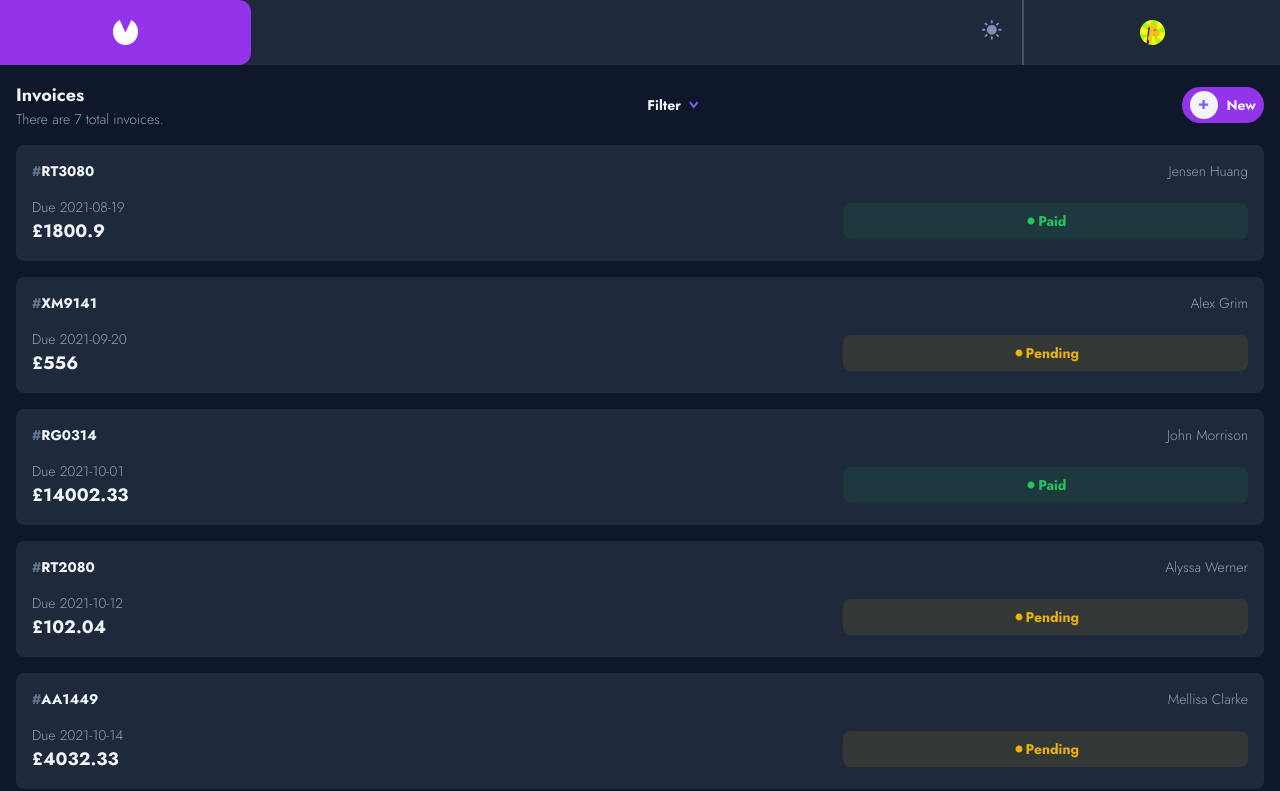
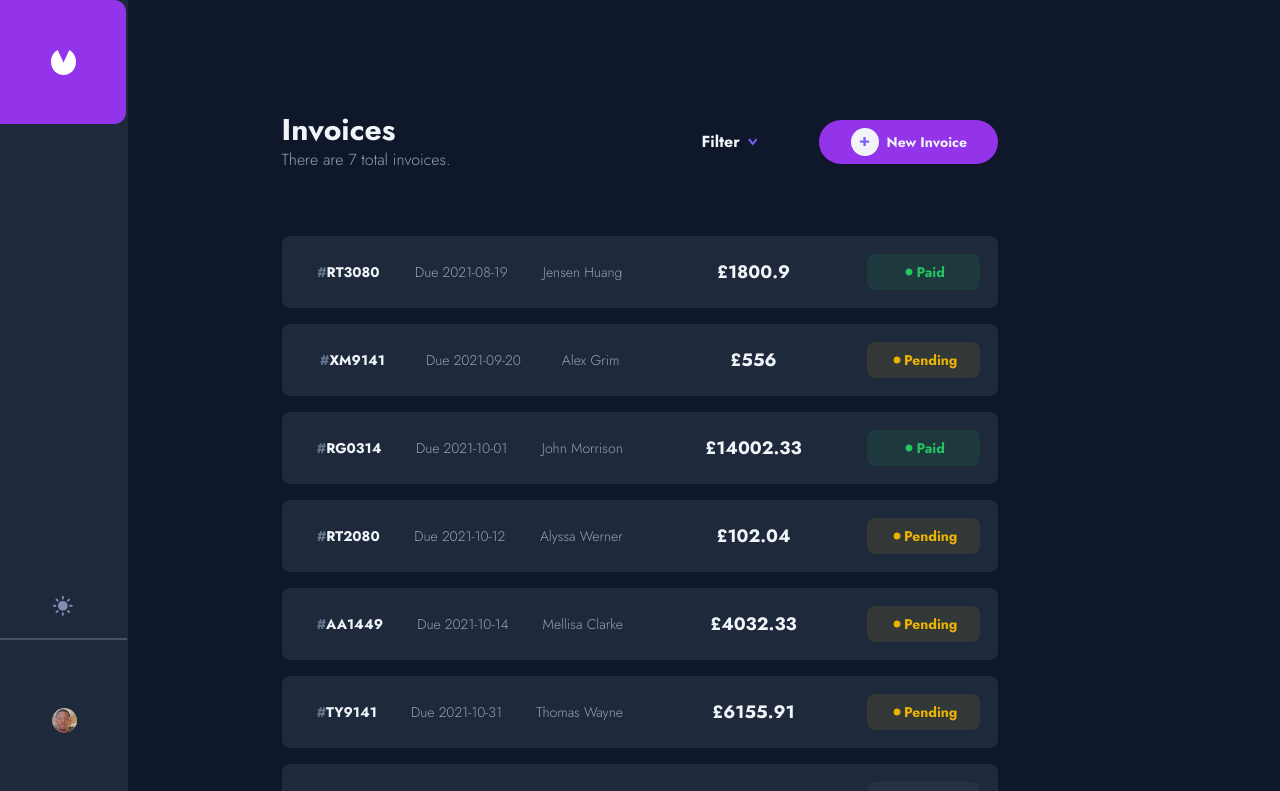
Before and after one commit to Paienobe/invoice-app, a Next.js app: page / in a window 1280 px wide. Shown: the top 791 px of the page. Built offline with nearby package versions, Linux system fonts and the light colour scheme.

Commit message:
added styles for different screen sizes for home page

```diff
--- a/components/Header.js
+++ b/components/Header.js
@@ -3,16 +3,16 @@ import Image from 'next/image'
 
 const Header = () => {
   return (
-    <header className='flex items-center justify-between bg-slate-800'>
-      <div className='flex items-center justify-between w-4/5 border-r-2 border-transparent border-r-slate-100 border-opacity-20 pr-5'>
-        <div className='bg-purple-600 px-4 py-5 w-1/4 flex items-center justify-center rounded-r-xl'>
+    <header className='flex items-center justify-between bg-slate-800 fixed left-0 right-0 z-20 lg:right-[90vw] lg:flex-col lg:bottom-0 lg:top-0'>
+      <div className='flex items-center justify-between w-4/5 border-r-2 border-transparent border-r-slate-100 border-opacity-20 pr-5 lg:pr-0 lg:flex-col lg:border-r-transparent lg:border-b-slate-100 lg:border-b-2 lg:h-[80vh] lg:w-full lg:pb-4 lg:border-opacity-20'>
+        <div className='bg-purple-600 px-4 py-5 lg:max-w-full flex items-center justify-center rounded-r-xl lg:h-[20%] lg:w-[100%]'>
           <Image src='/images/logo.svg' width={25} height={25} alt='logo' />
         </div>
         <div>
           <Image src='/images/icon-sun.svg' width={20} height={20} alt='mode' />
         </div>
       </div>
-      <div className='flex items-center justify-center w-1/5'>
+      <div className='flex items-center justify-center w-1/5 lg:h-[20vh]'>
         <Image
           src='/images/image-avatar.jpg'
           width={25}
--- a/components/InvoiceForm.js
+++ b/components/InvoiceForm.js
@@ -3,12 +3,12 @@ import React from 'react'
 const InvoiceForm = ({ showForm, setShowForm }) => {
   return (
     <form
-      className={`absolute top-0 min-h-screen ${
+      className={`absolute top-0 h-[90vh] overflow-y-scroll z-10 ${
         !showForm ? '-left-full mr-96' : 'left-0 right-0'
-      } px-4 bg-slate-900 text-slate-400`}
+      } px-4 bg-slate-900 text-slate-400 invoice-form`}
     >
       <h1 className='text-xl font-bold my-4 text-slate-100'>Create Invoice</h1>
-      <div></div>
+      <div className=''>
         <div className='bill-from'>
           <p className='text-purple-700 text-sm font-bold mb-4'>Bill From</p>
 
@@ -145,6 +145,7 @@ const InvoiceForm = ({ showForm, setShowForm }) => {
             </button>
           </div>
         </div>
+      </div>
     </form>
   )
 }
--- a/components/InvoiceListContainer.js
+++ b/components/InvoiceListContainer.js
@@ -6,7 +6,7 @@ const InvoiceListContainer = () => {
   const { state } = useGlobalContext()
 
   return (
-    <div>
+    <div className='lg:w-4/5'>
       {state.map((item) => {
         return <InvoiceListItem {...item} key={item.id} />
       })}
--- a/components/InvoiceListHeader.js
+++ b/components/InvoiceListHeader.js
@@ -5,16 +5,16 @@ import { useGlobalContext } from '../context/globalContext'
 const InvoiceListHeader = ({ setShowForm }) => {
   const { state } = useGlobalContext()
   return (
-    <div className='flex items-center justify-between'>
-      <div>
-        <h2 className='font-bold text-lg'>Invoices</h2>
-        <p className='text-sm text-slate-400'>
+    <div className='flex items-center justify-between sm:mb-12 lg:w-4/5'>
+      <div className='sm:w-2/4'>
+        <h2 className='font-bold text-lg sm:text-3xl'>Invoices</h2>
+        <p className='text-sm text-slate-400 sm:text-base'>
           There are {state.length} total invoices.
         </p>
       </div>
 
       <div className='flex items-center'>
-        <p className='text-sm font-semibold mr-2'>Filter</p>
+        <p className='text-sm font-semibold mr-2 sm:text-base'>Filter</p>
         <Image
           src='/images/icon-arrow-down.svg'
           width={10}
@@ -24,15 +24,17 @@ const InvoiceListHeader = ({ setShowForm }) => {
       </div>
 
       <div
-        className='bg-purple-600 py-1 p-2 flex items-center w-min rounded-full'
+        className='bg-purple-600 py-2 p-2 flex items-center w-min sm:w-1/4 rounded-full sm:flex sm:items-center sm:justify-center'
         onClick={() => {
           setShowForm(true)
         }}
       >
-        <div className='w-7 h-7 flex items-center justify-center rounded-full bg-slate-100'>
+        <div className='w-7 h-7  flex items-center justify-center rounded-full bg-slate-100'>
           <Image src='/images/icon-plus.svg' width={10} height={10} alt='+' />
         </div>
-        <p className='font-semibold text-sm ml-2'>New</p>
+        <p className='font-semibold text-sm ml-2'>
+          New <span className='hidden sm:inline'>Invoice</span>
+        </p>
       </div>
     </div>
   )
--- a/components/InvoiceListItem.js
+++ b/components/InvoiceListItem.js
@@ -5,18 +5,21 @@ import { GoPrimitiveDot } from 'react-icons/go'
 const InvoiceListItem = ({ id, paymentDue, status, total, clientName }) => {
   return (
     <Link href={`/invoice/${id}`}>
-      <div className='bg-slate-800 p-4 rounded-lg my-4 cursor-pointer'>
-        <div className='flex items-center justify-between text-sm'>
+      <div className='bg-slate-800 p-4 rounded-lg my-4 cursor-pointer sm:flex sm:items-center sm:justify-between sm:border-2 border-transparent sm:hover:border-purple-600 lg:w-[100%]'>
+        <div className='flex items-center justify-between sm:justify-around text-sm sm:w-1/2'>
           <p className='font-bold'>
             <span className='text-slate-500'>#</span>
             {id}
           </p>
+          <p className='text-slate-400 text-sm hidden sm:block'>
+            Due {paymentDue}
+          </p>
           <p className='text-slate-400'>{clientName}</p>
         </div>
 
-        <div className='flex items-center justify-between mt-4'>
-          <div>
-            <p className='text-slate-400 text-sm'>Due {paymentDue}</p>
+        <div className='flex items-center justify-between mt-4 sm:w-1/2 sm:mt-0'>
+          <div className='sm:flex sm:items-center sm:justify-around sm:w-2/3 '>
+            <p className='text-slate-400 text-sm sm:hidden'>Due {paymentDue}</p>
             <p className='font-bold text-lg'>£{total}</p>
           </div>
 
--- a/pages/index.js
+++ b/pages/index.js
@@ -8,14 +8,14 @@ import InvoiceListHeader from '../components/InvoiceListHeader'
 export default function Home() {
   const [showForm, setShowForm] = useState(false)
   return (
-    <div className='bg-slate-900 min-h-screen text-slate-100 font-Jost overflow-x-hidden transition-all'>
+    <div className='bg-slate-900 min-h-screen text-slate-100 font-Jost overflow-x-hidden '>
       <Head>
         <title>Invoice App</title>
         <meta name='description' content='Generated by create next app' />
         <link rel='icon' href='/favicon.ico' />
       </Head>
 
-      <main className='p-4 relative'>
+      <main className='p-4 relative sm:p-12 lg:px-48 mt-16 lg:flex lg:flex-col items-center'>
         <InvoiceListHeader setShowForm={setShowForm} />
         <InvoiceListContainer />
         <InvoiceForm showForm={showForm} setShowForm={setShowForm} />
--- a/styles/globals.css
+++ b/styles/globals.css
@@ -7,3 +7,7 @@
 * {
   transition: all 0.25s ease-in-out;
 }
+
+.invoice-form::-webkit-scrollbar {
+  display: none;
+}
```
Also changed, not shown: public/images/image-avatar.jpg. Lines whose indentation alone changed are shown as unchanged.
